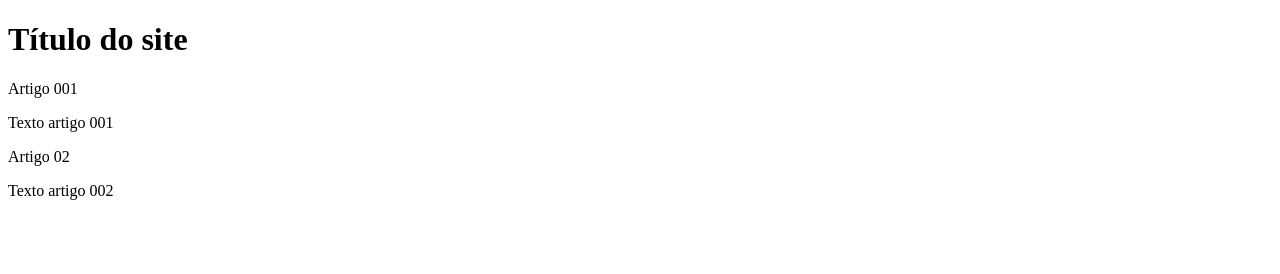
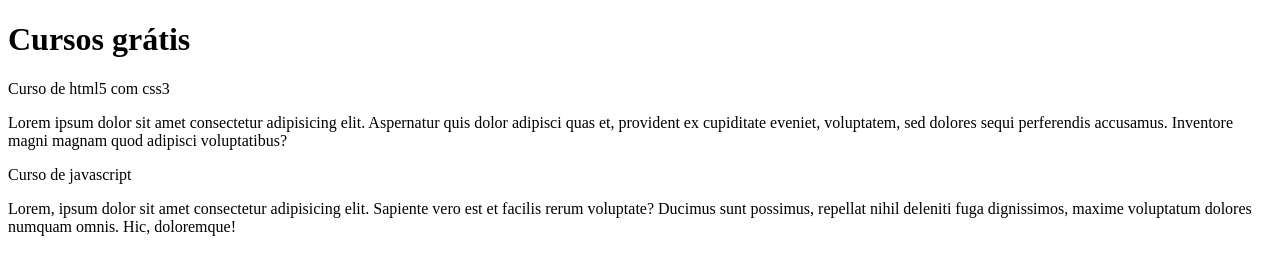
Before and after one commit to ValterGefali/projeto-site, a plain HTML site: page index.html in a window 1280 px wide. Drawn offline with Linux system fonts and the light colour scheme.

Commit message:
U in B Conteudo
Adicionando novo conteudo

```diff
--- a/index.html
+++ b/index.html
@@ -3,18 +3,18 @@
 <head>
     <meta charset="UTF-8">
     <meta name="viewport" content="width=device-width, initial-scale=1.0">
-    <title>Título do site</title>
+    <title></title>
 </head>
 <body>
     <main>
         <header>
-            <h1>Título do site</h1>
+            <h1>Cursos grátis</h1>
         </header>
-        <article>Artigo 001</article>
-        <p>Texto artigo 001</p>
+        <article>Curso de html5 com css3</article>
+        <p>Lorem ipsum dolor sit amet consectetur adipisicing elit. Aspernatur quis dolor adipisci quas et, provident ex cupiditate eveniet, voluptatem, sed dolores sequi perferendis accusamus. Inventore magni magnam quod adipisci voluptatibus?</p>
 
-        <article>Artigo 02</article>
-        <p>Texto artigo 002</p>
+        <article>Curso de javascript</article>
+        <p>Lorem, ipsum dolor sit amet consectetur adipisicing elit. Sapiente vero est et facilis rerum voluptate? Ducimus sunt possimus, repellat nihil deleniti fuga dignissimos, maxime voluptatum dolores numquam omnis. Hic, doloremque!</p>
     </main>
 </body>
 </html>
```
